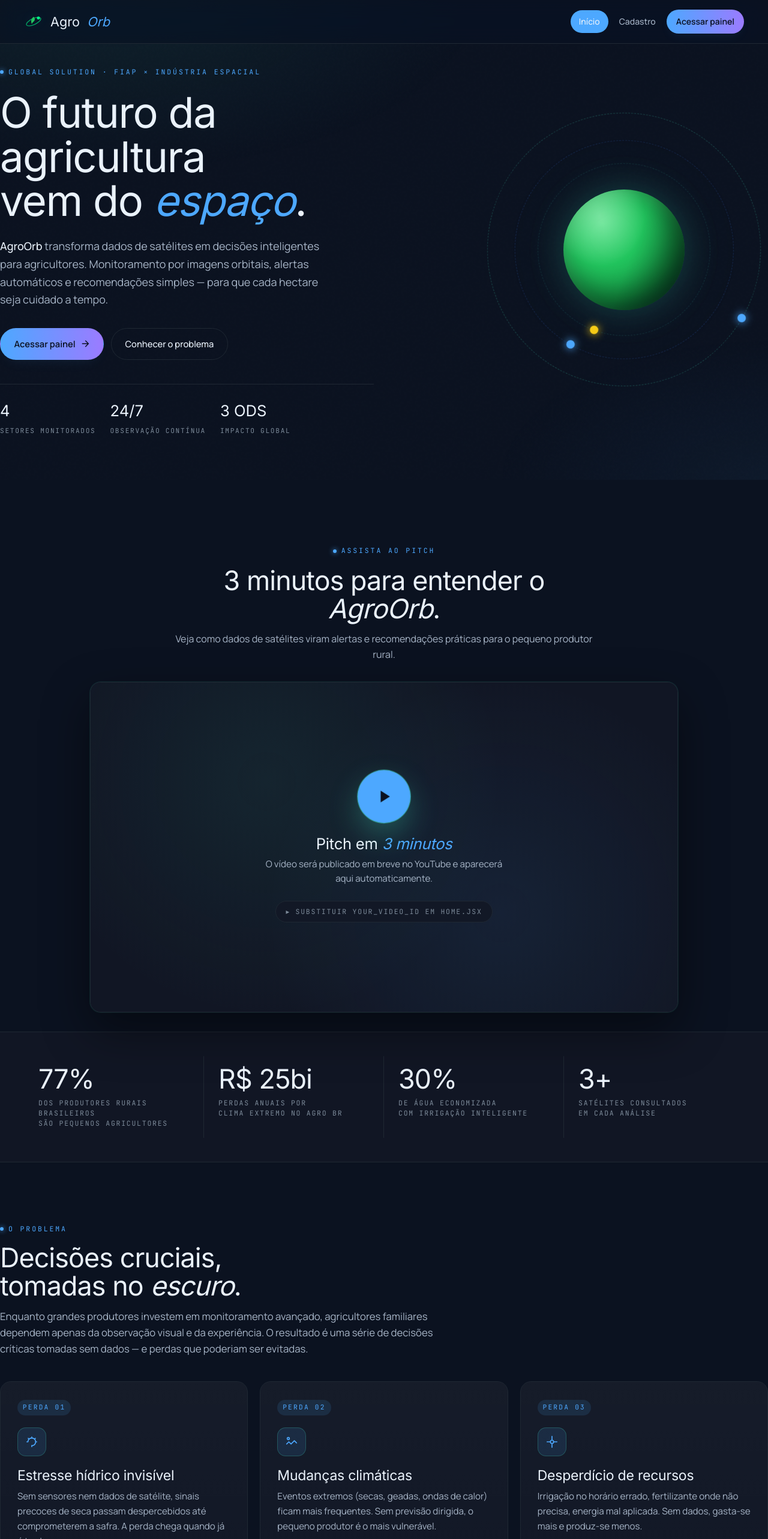
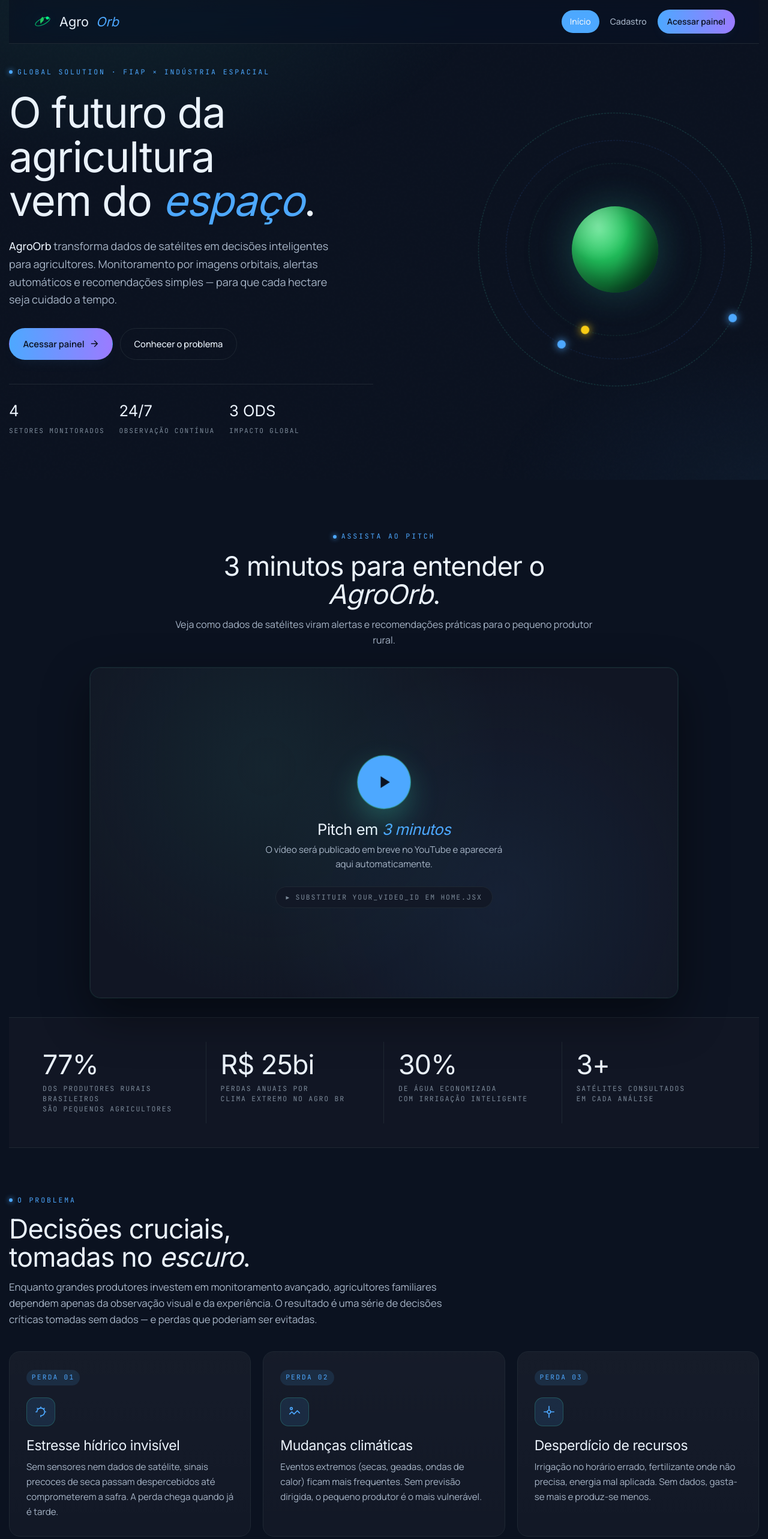
Before and after one commit to AgroOrb/AgroOrb3, a React (Vite) app: page / in a window 1280 px wide. Shown: the top 2566 px of the page at 60% size. Built offline with nearby package versions, Linux system fonts and the light colour scheme.

Commit message:
atualiza dependências e ajusta estilos no CSS

```diff
--- a/package.json
+++ b/package.json
@@ -14,7 +14,7 @@
   "dependencies": {
     "react": "^19.2.6",
     "react-dom": "^19.2.6",
-    "react-router-dom": "^7.15.1"
+    "react-router-dom": "^7.17.0"
   },
   "devDependencies": {
     "@vitejs/plugin-react": "^6.0.1",
--- a/src/styles/global.css
+++ b/src/styles/global.css
@@ -16,6 +16,7 @@
 
 body {
   min-height: 100vh;
+  margin: 0 15px;
   font-family: var(--font-sans);
   background: var(--bg);
   color: var(--text);
@@ -107,8 +108,8 @@
 
 h1 { font-size: clamp(2.4rem, 5.5vw, 4.5rem); }
 h2 { font-size: clamp(1.8rem, 3.5vw, 2.8rem); }
-h3 { font-size: clamp(1.2rem, 1.8vw, 1.5rem); letter-spacing: -0.01em; }
-h4 { font-size: 1.05rem; letter-spacing: -0.01em; }
+h3 { font-size: clamp(1.2rem, 1.8vw, 1.5rem);}
+h4 { font-size: 1.05rem;}
 
 .italic { font-style: italic; color: var(--space-blue); }
 p { color: var(--text-mute); }
@@ -141,24 +142,24 @@
 }
 
 @media (min-width: 720px) {
-  .container { padding: 0 2.5rem; }
-}
-
-.section { padding: 4.5rem 0; }
-.section--hero { padding: 4rem 0 5rem; }
-.section--compact { padding: 3rem 0; }
+  .container { padding: 0 2rem; }
+}
+
+.section { padding: 2rem 0; }
+.section--hero { padding: 3rem 0 5rem; }
+.section--compact { padding: 2.5rem 0; }
 
 @media (min-width: 720px) {
-  .section { padding: 6rem 0; }
-  .section--hero { padding: 5rem 0 7rem; }
+  .section { padding: 4.5rem 0; }
+  .section--hero { padding: 4rem 0 5.5rem; }
 }
 
 .section-header {
   max-width: 760px;
-  margin-bottom: 2.5rem;
+  margin-bottom: 2rem;
 }
 .section-header p {
-  margin-top: 0.875rem;
+  margin-top: 0.8rem;
   font-size: 1.05rem;
 }
 .section-header h2 { margin-top: 0.875rem; }
@@ -342,6 +343,7 @@
   display: grid;
   gap: 3rem;
   align-items: center;
+  justify-content: center;
 }
 
 @media (min-width: 980px) {
@@ -443,7 +445,7 @@
 /* Planeta — esfera verde simples (sem continentes), mantém identidade AgroOrb */
 .earth {
   position: relative;
-  width: 42%;
+  width: 30%;
   aspect-ratio: 1;
   border-radius: 50%;
   background: radial-gradient(
```
Also changed, not shown: 1 other file (tests, documents, lock files or other folders).
